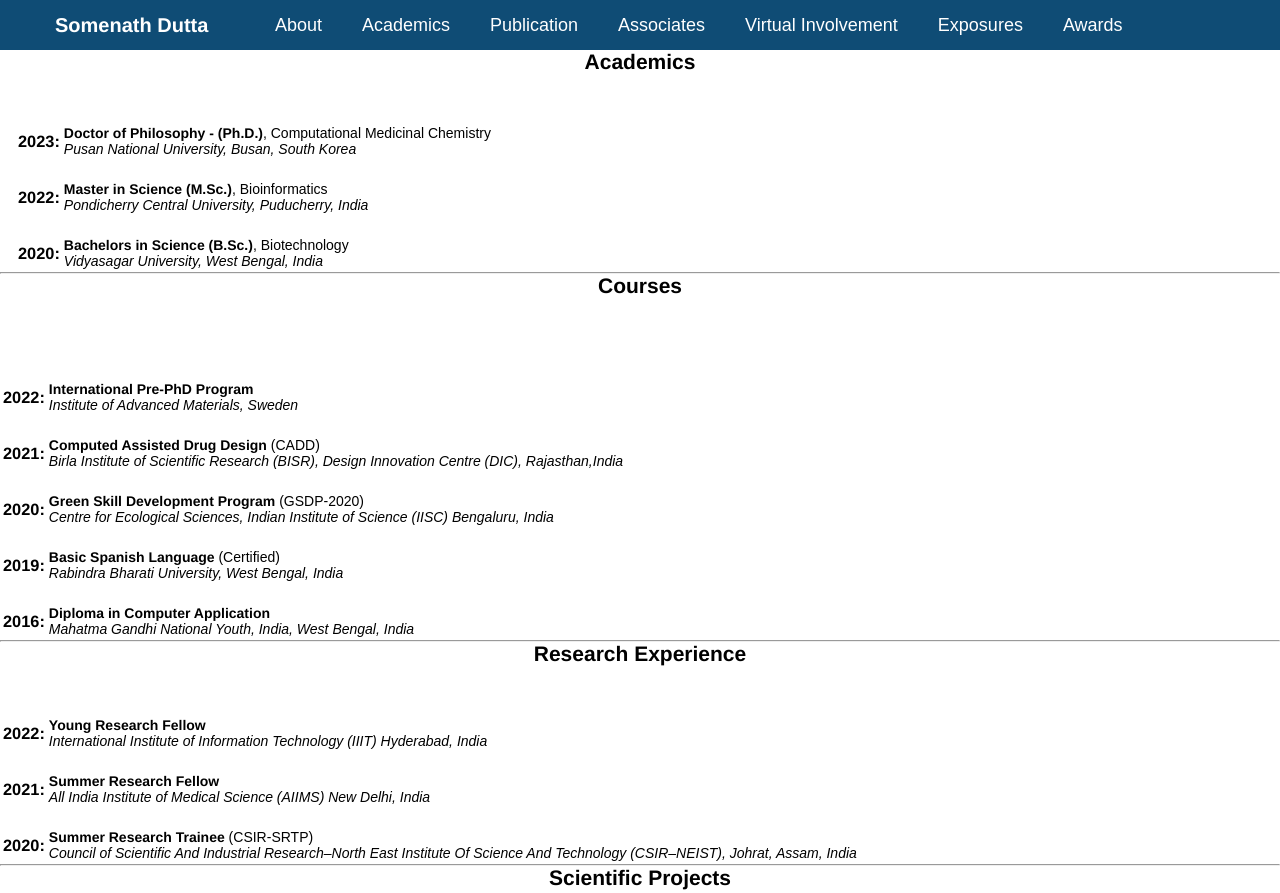
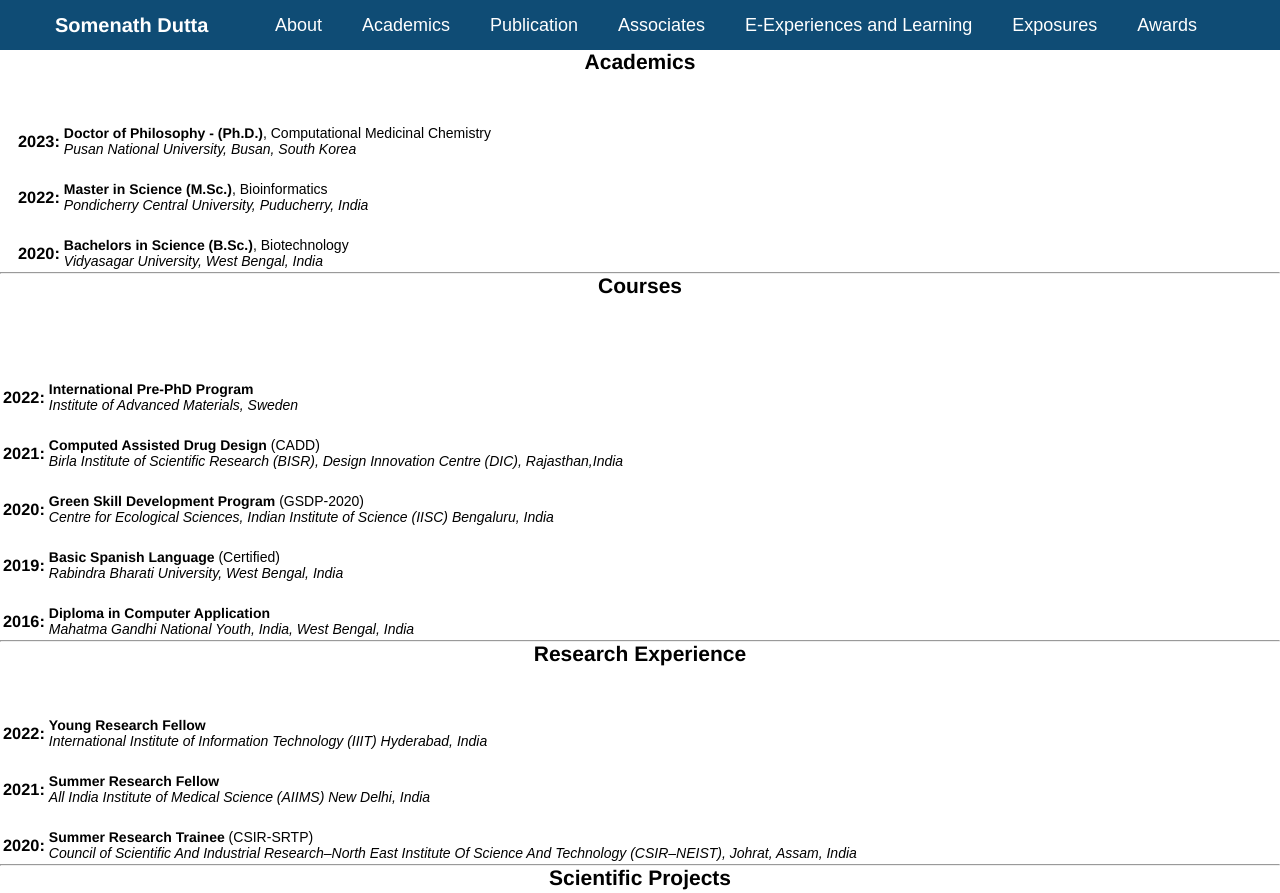
Before and after one commit to raj723151/project, a plain HTML site: page Academics.html in a window 1280 px wide. Shown: the top 893 px of the page. Drawn offline with nearby package versions, Linux system fonts and the light colour scheme; a web font is replaced by a local one.

Commit message:
Update Academics.html

```diff
--- a/Academics.html
+++ b/Academics.html
@@ -42,7 +42,7 @@
 							<li><a href="Academics.html">Academics</a></li>
                             <li><a href="Publication.html">Publication</a></li>
                             <li><a href="Workshop.html">Associates</a></li>
-							<li><a href="Virtual.html">Virtual Involvement</a></li>
+							<li><a href="Virtual.html">E-Experiences and Learning</a></li>
 							<li><a href="Exposure.html">Exposures</a></li>
 							<li><a href="Awards.html">Awards</a></li>
                         </ul>
```
